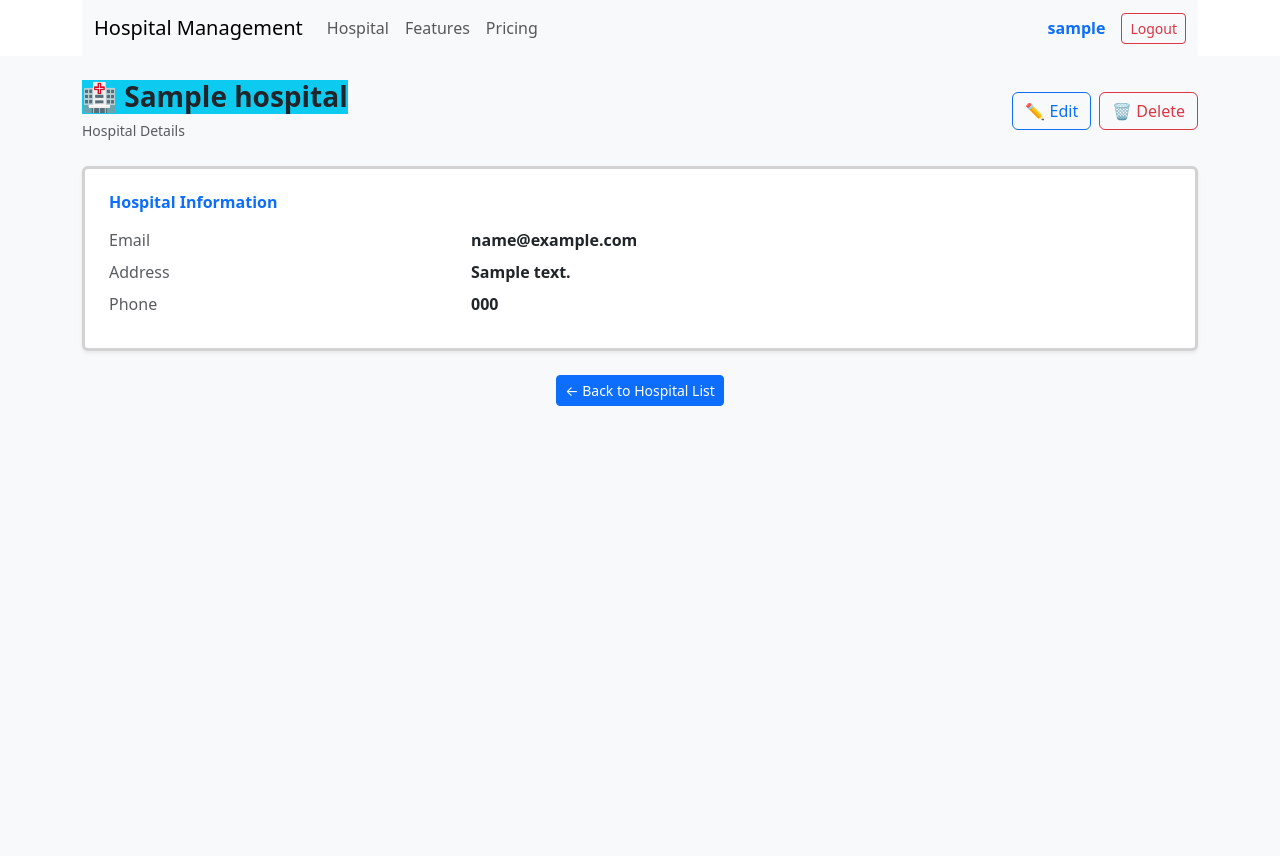
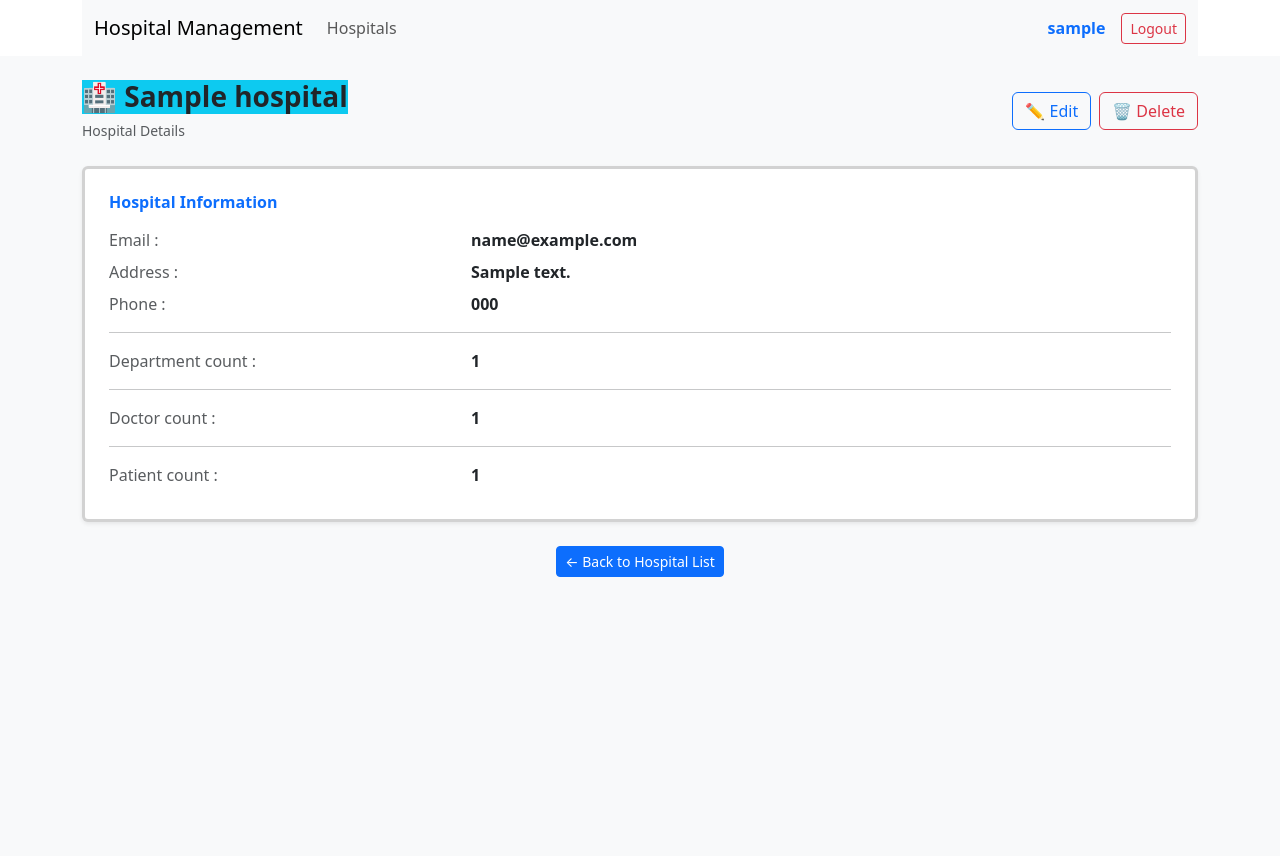
Before and after one commit to erashish41/Hospital-Supervision-System-Django-DRF, a Django app: page /management/hospitals/00000000-0000-0000-0000-000000000001/ in a window 1280 px wide. Run offline with Django 5.2, Linux system fonts and the light colour scheme; a user stored in the database is signed in; tables that the repository leaves empty hold one stand-in row (values such as "Sample post"); some libraries are stand-ins or nearby versions.

Commit message:
added details in Hospital about doctor, patients, etc

```diff
--- a/hospital/management/templates/base.html
+++ b/hospital/management/templates/base.html
@@ -18,9 +18,7 @@
                 <div class="collapse navbar-collapse" id="navbarNavAltMarkup">
                     {% if user.is_authenticated %}
                     <div class="navbar-nav">
-                        <a class="nav-link" href="{% url 'hospital_list' %}">Hospital</a>
-                        <a class="nav-link" href="#">Features</a>
-                        <a class="nav-link" href="#">Pricing</a>
+                        <a class="nav-link" href="{% url 'hospital_list' %}">Hospitals</a>
                     </div>
                     {% endif %}
                     <div class="navbar-nav ms-auto align-items-center">
--- a/hospital/management/templates/hospital_template/hospital_detail.html
+++ b/hospital/management/templates/hospital_template/hospital_detail.html
@@ -41,18 +41,37 @@
                         <h6 class="fw-bold text-primary mb-3">Hospital Information</h6>
 
                         <div class="row mb-2">
-                            <div class="col-4 text-muted">Email</div>
+                            <div class="col-4 text-muted">Email : </div>
                             <div class="col-8 fw-semibold">{{ hospital.email }}</div>
                         </div>
 
                         <div class="row mb-2">
-                            <div class="col-4 text-muted">Address</div>
+                            <div class="col-4 text-muted">Address : </div>
                             <div class="col-8 fw-semibold">{{ hospital.address }}</div>
                         </div>
 
                         <div class="row mb-2">
-                            <div class="col-4 text-muted">Phone</div>
+                            <div class="col-4 text-muted">Phone : </div>
                             <div class="col-8 fw-semibold">{{ hospital.phone }}</div>
+                        </div>
+
+
+                        <hr></hr>
+                        <div class="row mb-2">
+                            <div class="col-4 text-muted">Department count : </div>
+                            <div class="col-8 fw-semibold">{{ department_count }}</div>
+                        </div>
+
+                        <hr></hr>
+                        <div class="row mb-2">
+                            <div class="col-4 text-muted">Doctor count : </div>
+                            <div class="col-8 fw-semibold">{{ department_count }}</div>
+                        </div>
+
+                        <hr></hr>
+                        <div class="row mb-2">
+                            <div class="col-4 text-muted">Patient count : </div>
+                            <div class="col-8 fw-semibold">{{ patient_count }}</div>
                         </div>
 
                     </div>
--- a/hospital/management/views.py
+++ b/hospital/management/views.py
@@ -9,10 +9,13 @@ from management.models import (
 )
 from management.forms import HospitalForm
 from django.contrib import messages
+from django.contrib.auth.mixins import LoginRequiredMixin
+
 
 # Create your views here.
 
-class HospitalListView(ListView):
+# for Hospital
+class HospitalListView(LoginRequiredMixin,ListView):
     model = Hospital
     context_object_name = "hospitals"
     template_name = "hospital_template/hospital_list.html"
@@ -24,7 +27,7 @@ class HospitalListView(ListView):
         return context
 
 
-class HospitalDetailView(DetailView):
+class HospitalDetailView(LoginRequiredMixin,DetailView):
     model = Hospital
     context_object_name = "hospital"
     template_name = "hospital_template/hospital_detail.html"
@@ -32,10 +35,13 @@ class HospitalDetailView(DetailView):
     def get_context_data(self, **kwargs):
         context = super().get_context_data(**kwargs)
         context["form"] = HospitalForm(instance=self.object)
+        context["department_count"] = self.object.departments.count()
+        context["doctor_count"] = Doctor.objects.filter(department__hospital=self.object).count()
+        context["patient_count"] = Patient.objects.filter(patient_appointments__hospital=self.object).distinct().count()
         return context
 
 
-class HospitalCreateView(CreateView):
+class HospitalCreateView(LoginRequiredMixin,CreateView):
     model = Hospital
     form_class = HospitalForm
     success_url = reverse_lazy("hospital_list")
@@ -53,7 +59,7 @@ class HospitalCreateView(CreateView):
 
 
 
-class HospitalUpdateView(UpdateView):
+class HospitalUpdateView(LoginRequiredMixin,UpdateView):
     model = Hospital
     form_class = HospitalForm
     success_url = reverse_lazy("hospital_list")
@@ -70,10 +76,19 @@ class HospitalUpdateView(UpdateView):
         return super().form_invalid(form)
 
 
-class HospitalDeleteView(DeleteView):
+class HospitalDeleteView(LoginRequiredMixin,DeleteView):
     model = Hospital
     success_url = reverse_lazy("hospital_list")
 
     def delete(self, request, *args, **kwargs):
         messages.success(self.request, "Hospital deleted successfully")
         return super().delete(request, *args, **kwargs)
+
+
+
+# for Department
+class DepartmentListView(LoginRequiredMixin, ListView):
+    model = Department
+    template_name = "department_template/department_list.html"
+    paginate_by = 5
+    context_object_name = "departments"
```
Also changed, not shown: hospital/management/templates/department_template/department_list.html (added, +8 -0 lines).
